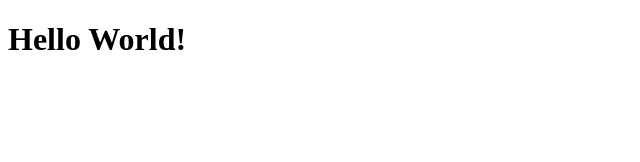
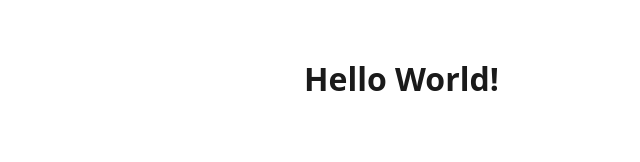
Before and after one commit to madeirasquared/shantimathias.com, a plain HTML site: page index.html in a window 1280 px wide. Shown: the whole page, without its empty margins (0-640 px from the left). Drawn offline with Linux system fonts and the light colour scheme.

Commit message:
Add basic styling

```diff
--- a/index.html
+++ b/index.html
@@ -3,9 +3,13 @@
 <head>
     <meta charset="UTF-8">
     <meta name="viewport" content="width=device-width, initial-scale=1.0">
-    <title>Shanti's Website</title>
+    <meta name="description" content="Portfolio of Shanti Mathias.">
+    <title>Shanti Mathias</title>
+    <link rel="stylesheet" href="styles.css">
 </head>
 <body>
-    <h1>Hello World!</h1>
+    <main>
+        <h1>Hello World!</h1>
+    </main>
 </body>
 </html>
--- /dev/null
+++ b/styles.css
@@ -0,0 +1,13 @@
+body {
+    margin: 0;
+    font-family: system-ui, -apple-system, "Segoe UI", sans-serif;
+    line-height: 1.6;
+    color: #1a1a1a;
+    background-color: #fff;
+}
+
+main {
+    max-width: 42rem;
+    margin-inline: auto;
+    padding: 2rem 1.5rem;
+}
```
Also changed, not shown: 1 other file.
